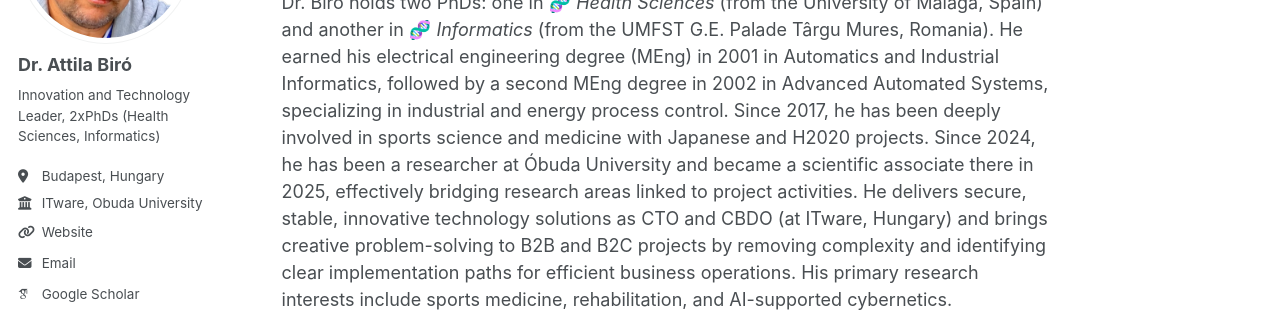
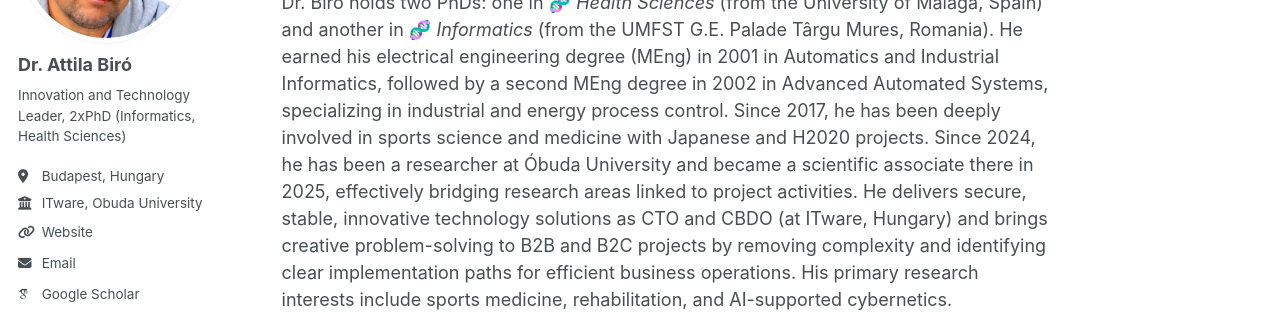
Before and after one commit to biroka/biroka.github.io, a Jekyll site: the page built from _pages/about.md, in a window 1280 px wide. Shown: the part 237-549 px from the top of the page. Built offline with Jekyll 4.4.1, drawn with Linux system fonts in a browser that asks for light colours; some web fonts are replaced.

Commit message:
Update _config.yml

```diff
--- a/_config.yml
+++ b/_config.yml
@@ -24,7 +24,7 @@ author:
   avatar           : "ba_2.jpg"
   name             : "Dr. Attila Biró"
   pronouns         : #"biroka"
-  bio              : "Innovation and Technology Leader, 2xPhDs (Health Sciences, Informatics)"
+  bio              : "Innovation and Technology Leader, 2xPhD (Informatics, Health Sciences)"
   location         : "Budapest, Hungary"
   employer         : "ITware, Obuda University"
   uri              : "https://abiro.me"
```
